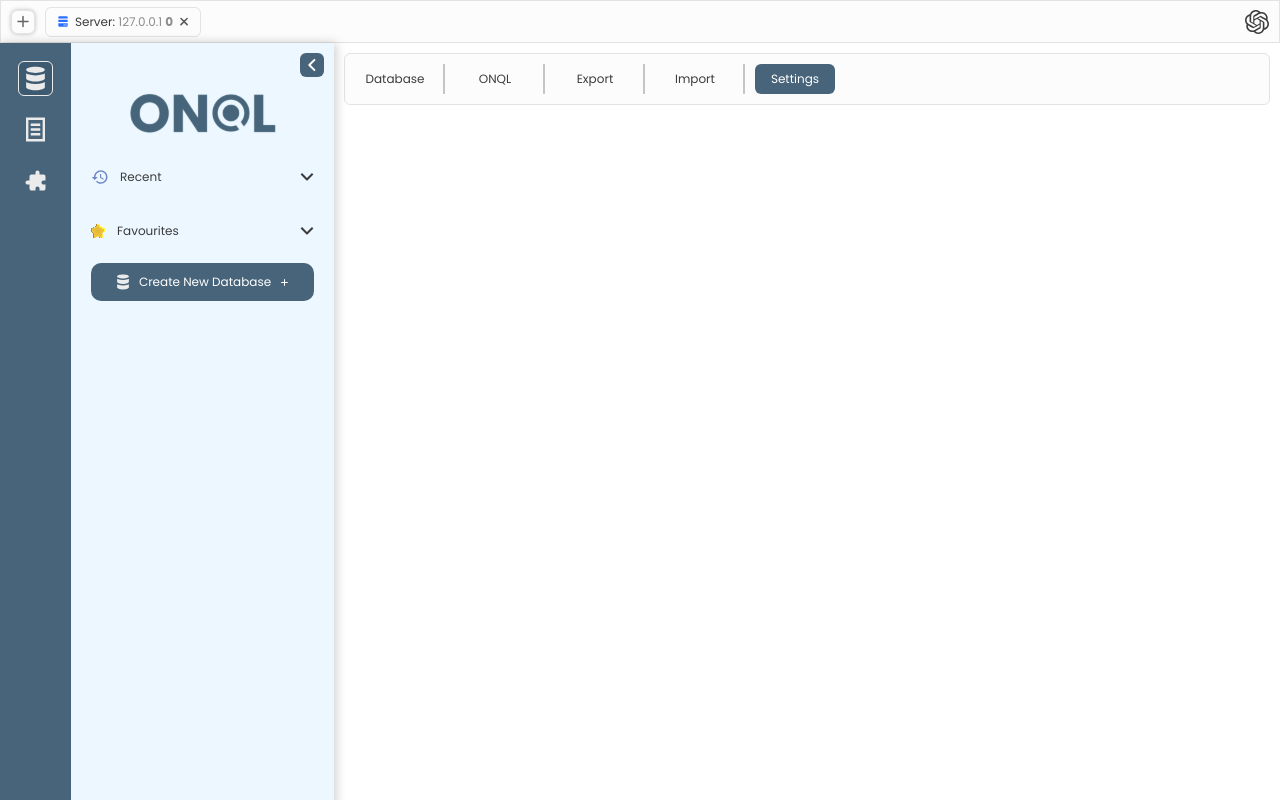
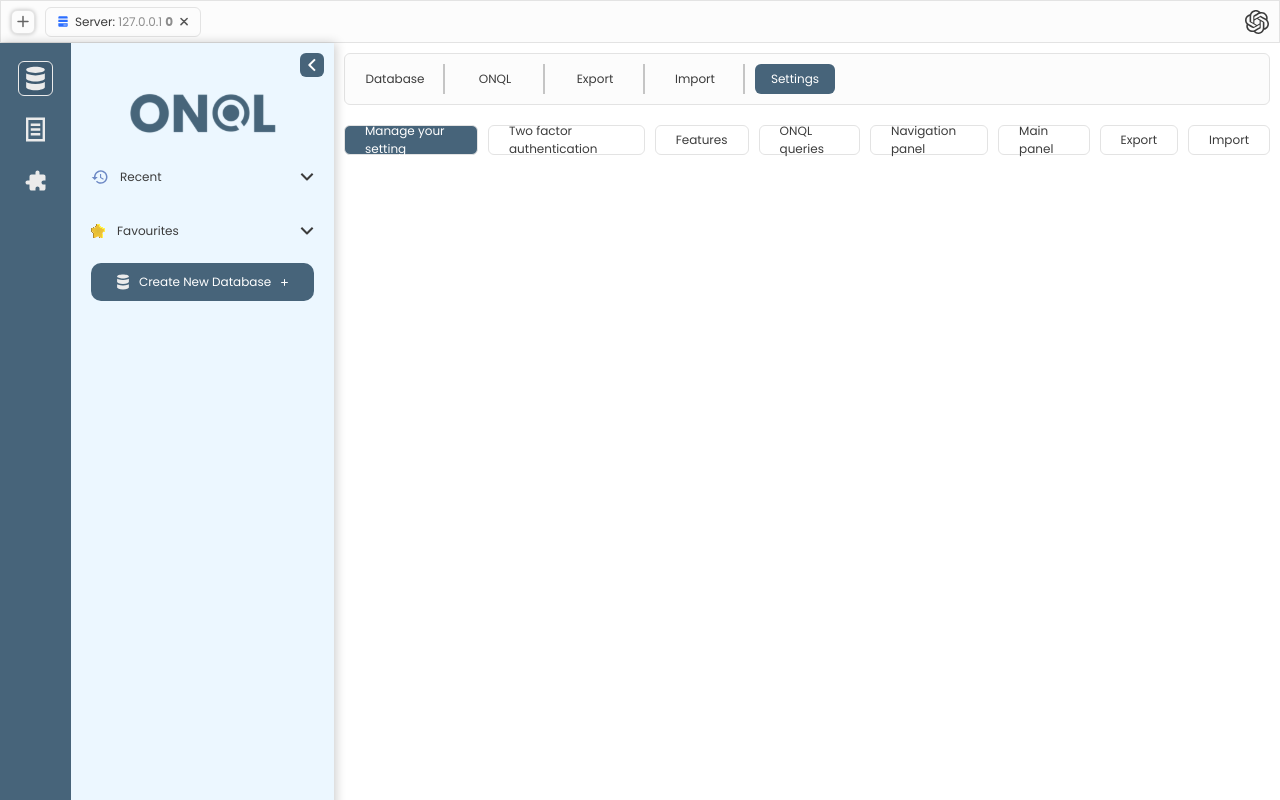
Before and after one commit to SauravAutobit/ONQL, a React (Vite) app in the folder Onql-App/: page / in a window 1280 px wide. Both pictures are taken after a click on the element "Settings". Built offline with nearby package versions, Linux system fonts and the light colour scheme.

Commit message:
settings 2 factor auth

```diff
--- a/Onql-App/src/components/radioButton/RadioButton.tsx
+++ b/Onql-App/src/components/radioButton/RadioButton.tsx
@@ -1,7 +1,7 @@
 import "./RadioButton.css";
 
 interface RadioButtonProps {
-  text: string;
+  text?: string;
   name: string;
 }
 const RadioButton = ({ text, name }: RadioButtonProps) => {
--- /dev/null
+++ b/Onql-App/src/components/settingsPanel/SettingsPanel.tsx
@@ -0,0 +1,31 @@
+import { useState } from "react";
+import SettingsTabs from "../settingsTabs/SettingsTabs";
+import "./Settings.css";
+import TwoFactorAuthentication from "../twoFactorAuthentication/TwoFactorAuthentication";
+
+const SettingsPanel = () => {
+  const [selectedTab, setSelectedTab] = useState("Manage your setting");
+  return (
+    <>
+      <SettingsTabs
+        options={[
+          "Manage your setting",
+          "Two factor authentication",
+          "Features",
+          "ONQL queries",
+          "Navigation panel",
+          "Main panel",
+          "Export",
+          "Import",
+        ]}
+        selectedTab={selectedTab}
+        setSelectedTab={setSelectedTab}
+      />
+      {selectedTab === "Two factor authentication" && (
+        <TwoFactorAuthentication />
+      )}
+    </>
+  );
+};
+
+export default SettingsPanel;
--- /dev/null
+++ b/Onql-App/src/components/settingsTabs/SettingsTabs.css
@@ -0,0 +1,23 @@
+.settingsTabs-container {
+  display: flex;
+  align-items: center;
+  gap: 10px;
+  /* justify-content: space-between; */
+  margin-top: 20px;
+}
+
+.settingsTabs-tab {
+  height: 30px;
+  border: 1px solid var(--border-color-primary);
+  border-radius: 6px;
+  display: flex;
+  align-items: center;
+  justify-content: center;
+  padding: 6px 20px;
+  cursor: pointer;
+}
+
+.settingsTabs-tab.selected {
+  background-color: var(--sidebar-bg-primary);
+  color: var(--text-color-tertiary);
+}
--- /dev/null
+++ b/Onql-App/src/components/settingsTabs/SettingsTabs.tsx
@@ -0,0 +1,34 @@
+import "./SettingsTabs.css";
+
+interface SettingsTabsProps {
+  selectedTab: string;
+  setSelectedTab: (tab: string) => void;
+  options: string[];
+}
+const SettingsTabs = ({
+  options,
+  selectedTab,
+  setSelectedTab,
+}: SettingsTabsProps) => {
+  return (
+    <div className="settingsTabs-container">
+      {options.map((option) => {
+        return (
+          <div
+            key={option}
+            className={
+              selectedTab === option
+                ? "settingsTabs-tab selected"
+                : "settingsTabs-tab"
+            }
+            onClick={() => setSelectedTab(option)}
+          >
+            {option}
+          </div>
+        );
+      })}
+    </div>
+  );
+};
+
+export default SettingsTabs;
--- /dev/null
+++ b/Onql-App/src/components/twoFactorAuthentication/TwoFactorAuthentication.css
@@ -0,0 +1,25 @@
+.twoFactorAuthentication-radio-container {
+  display: flex;
+  align-items: flex-start;
+  gap: 10px;
+}
+
+.twoFactorAuthentication-radio-text {
+  display: flex;
+  flex-direction: column;
+  gap: 8px;
+}
+.twoFactorAuthentication-radio-FirstText {
+  font-weight: var(--font-weight-tertiary);
+}
+
+.twoFactorAuthentication-all-radiobtns {
+  display: flex;
+  flex-direction: column;
+  gap: 18px;
+}
+
+.twoFactorAuthentication-radio-btn-container {
+  padding-left: 36px;
+  padding-top: 20px;
+}
--- /dev/null
+++ b/Onql-App/src/components/twoFactorAuthentication/TwoFactorAuthentication.tsx
@@ -0,0 +1,75 @@
+import "./TwoFactorAuthentication.css";
+import FormPanel from "../formPanel/FormPanel";
+import RadioButton from "../radioButton/RadioButton";
+import Button from "../button/Button";
+
+const TwoFactorAuthentication = () => {
+  return (
+    <>
+      <FormPanel panelName={"Two-factor authentication status"}>
+        <div style={{ color: "#000000" }}>
+          Two-factor authentication is available, but not configured for this
+          account.
+        </div>
+      </FormPanel>
+      <FormPanel panelName="Configure two-factor authentication">
+        <div className="twoFactorAuthentication-all-radiobtns">
+          <div className="twoFactorAuthentication-radio-container">
+            <RadioButton name={"two-factor authentication"} />
+            <div className="twoFactorAuthentication-radio-text">
+              <p className="twoFactorAuthentication-radio-FirstText">
+                No Two-Factor Authentication
+              </p>
+              <p>Login using password only.</p>
+            </div>
+          </div>
+          <div className="twoFactorAuthentication-radio-container">
+            <RadioButton name={"two-factor authentication"} />
+            <div className="twoFactorAuthentication-radio-text">
+              <p className="twoFactorAuthentication-radio-FirstText">
+                Authentication Application (2FA)
+              </p>
+              <p>
+                Provides authentication using HOTP and TOTP applications such as
+                FreeOTP, Google Authenticator or Authy.
+              </p>
+            </div>
+          </div>
+          <div className="twoFactorAuthentication-radio-container">
+            <RadioButton name={"two-factor authentication"} />
+            <div className="twoFactorAuthentication-radio-text">
+              <p className="twoFactorAuthentication-radio-FirstText">
+                Hardware Security Key (WebAuthn/FIDO2)
+              </p>
+              <p>
+                Provides authentication using hardware security tokens
+                supporting the WebAuthn/FIDO2 protocol, such as a YubiKey.
+              </p>
+            </div>
+          </div>
+          <div className="twoFactorAuthentication-radio-container">
+            <RadioButton name={"two-factor authentication"} />
+            <div className="twoFactorAuthentication-radio-text">
+              <p className="twoFactorAuthentication-radio-FirstText">
+                Hardware Security Key (FIDO U2F)
+              </p>
+              <p style={{ color: "#DC3545" }}>
+                The FIDO U2F API has been deprecated in favor of the Web
+                Authentication API (WebAuthn).
+              </p>
+              <p>
+                Provides authentication using hardware security tokens
+                supporting FIDO U2F, such as a YubiKey.
+              </p>
+            </div>
+          </div>
+        </div>
+        <div className="twoFactorAuthentication-radio-btn-container">
+          <Button btnText={"Go"} width={100} height={30} padding={"6px 20px"} />
+        </div>
+      </FormPanel>
+    </>
+  );
+};
+
+export default TwoFactorAuthentication;
--- a/Onql-App/src/pages/serverView/ServerView.tsx
+++ b/Onql-App/src/pages/serverView/ServerView.tsx
@@ -5,6 +5,7 @@ import SubHeader from "../../components/subHeader/SubHeader";
 import "./ServerView.css";
 import ExportPanel from "../../components/exportPanel/ExportPanel";
 import ImportPanel from "../../components/importPanel/ImportPanel";
+import SettingsPanel from "../../components/settingsPanel/SettingsPanel";
 
 const ServerView = () => {
   const [selectedTab, setSelectedTab] = useState("Database");
@@ -22,6 +23,7 @@ const ServerView = () => {
         <ExportPanel heading={"Exporting databases from the current server"} />
       )}
       {selectedTab === "Import" && <ImportPanel />}
+      {selectedTab === "Settings" && <SettingsPanel />}
     </>
   );
 };
```
Also changed, not shown: Onql-App/src/components/settingsPanel/Settings.css (added).
